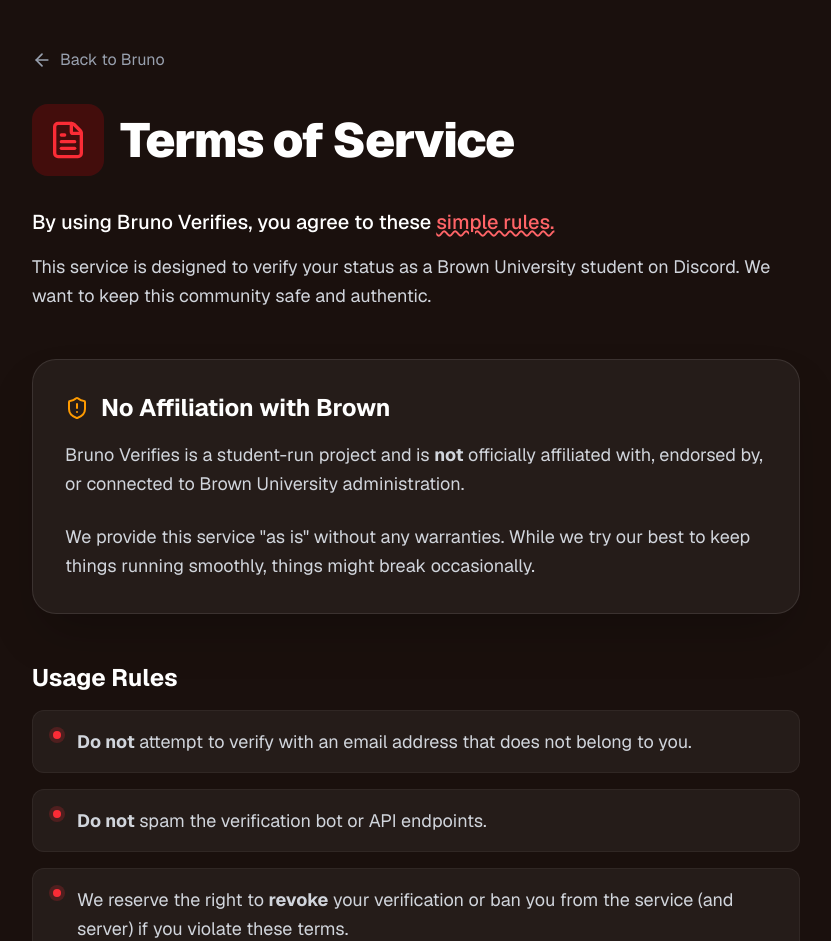
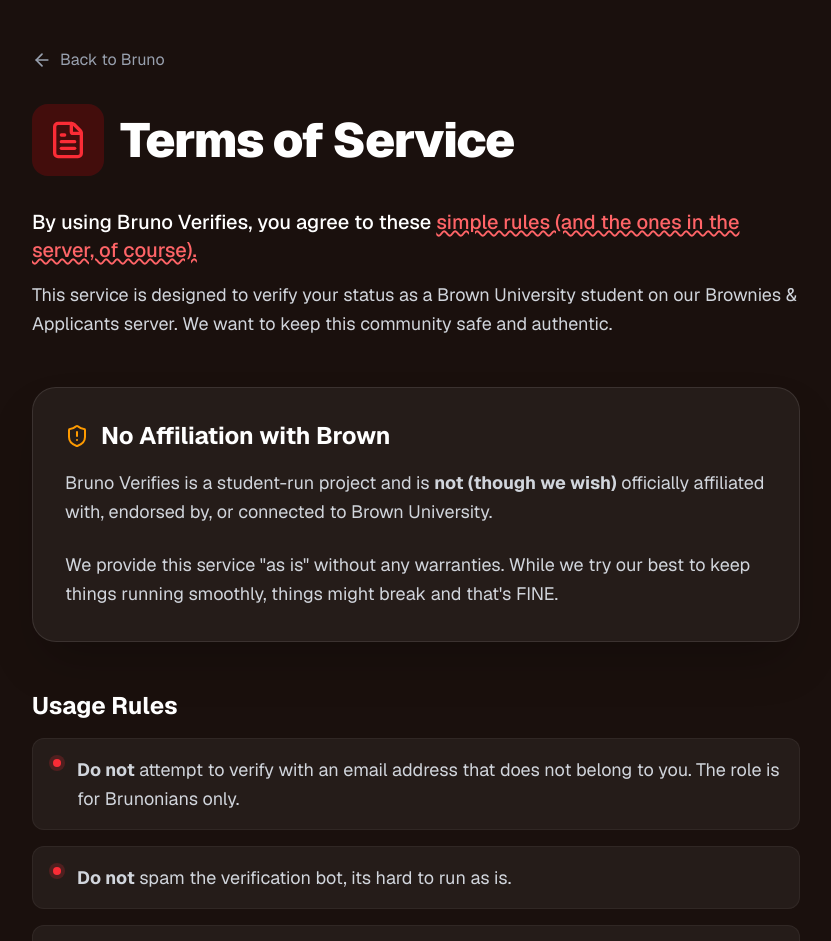
Before and after one commit to snomf/brown-verification, a Next.js app: page /terms in a window 1280 px wide. Shown: the top 941 px of the page, without its empty margins (224-1055 px from the left). Built offline with nearby package versions, Linux system fonts and the light colour scheme.

Commit message:
Page chanegs

```diff
--- a/app/privacy/page.js
+++ b/app/privacy/page.js
@@ -113,7 +113,7 @@
                 </div>
 
                 <footer className="mt-20 pt-10 border-t border-white/10 text-center text-gray-500 text-sm flex flex-col items-center gap-4">
-                    <p>This page is open source.</p>
+                    <p>This entire program is open source, you can look at it for yourself below.</p>
                     <a
                         href="https://github.com/snomf/brown-verification"
                         target="_blank"
--- a/app/terms/page.js
+++ b/app/terms/page.js
@@ -27,10 +27,10 @@
                 <div className="space-y-12 text-gray-300 leading-relaxed text-lg">
                     <section>
                         <p className="text-xl font-medium text-white mb-4">
-                            By using Bruno Verifies, you agree to these <span className="text-red-400 underline decoration-wavy">simple rules.</span>
+                            By using Bruno Verifies, you agree to these <span className="text-red-400 underline decoration-wavy">simple rules (and the ones in the server, of course).</span>
                         </p>
                         <p>
-                            This service is designed to verify your status as a Brown University student on Discord. We want to keep this community safe and authentic.
+                            This service is designed to verify your status as a Brown University student on our Brownies & Applicants server. We want to keep this community safe and authentic.
                         </p>
                     </section>
 
@@ -40,10 +40,10 @@
                             No Affiliation with Brown
                         </h2>
                         <p className="mb-6">
-                            Bruno Verifies is a student-run project and is <strong>not</strong> officially affiliated with, endorsed by, or connected to Brown University administration.
+                            Bruno Verifies is a student-run project and is <strong>not (though we wish)</strong> officially affiliated with, endorsed by, or connected to Brown University.
                         </p>
                         <p>
-                            We provide this service "as is" without any warranties. While we try our best to keep things running smoothly, things might break occasionally.
+                            We provide this service "as is" without any warranties. While we try our best to keep things running smoothly, things might break and that's FINE.
                         </p>
                     </section>
 
@@ -52,11 +52,11 @@
                         <ul className="grid gap-4">
                             <li className="bg-white/5 p-4 rounded-xl flex gap-3 items-start border border-white/5">
                                 <div className="bg-red-500/20 p-1 rounded-full"><div className="w-2 h-2 bg-red-500 rounded-full"></div></div>
-                                <span><strong>Do not</strong> attempt to verify with an email address that does not belong to you.</span>
+                                <span><strong>Do not</strong> attempt to verify with an email address that does not belong to you. The role is for Brunonians only.</span>
                             </li>
                             <li className="bg-white/5 p-4 rounded-xl flex gap-3 items-start border border-white/5">
                                 <div className="bg-red-500/20 p-1 rounded-full"><div className="w-2 h-2 bg-red-500 rounded-full"></div></div>
-                                <span><strong>Do not</strong> spam the verification bot or API endpoints.</span>
+                                <span><strong>Do not</strong> spam the verification bot, its hard to run as is.</span>
                             </li>
                             <li className="bg-white/5 p-4 rounded-xl flex gap-3 items-start border border-white/5">
                                 <div className="bg-red-500/20 p-1 rounded-full"><div className="w-2 h-2 bg-red-500 rounded-full"></div></div>
```
Also changed, not shown: 1 other file (tests, documents, lock files or other folders).
